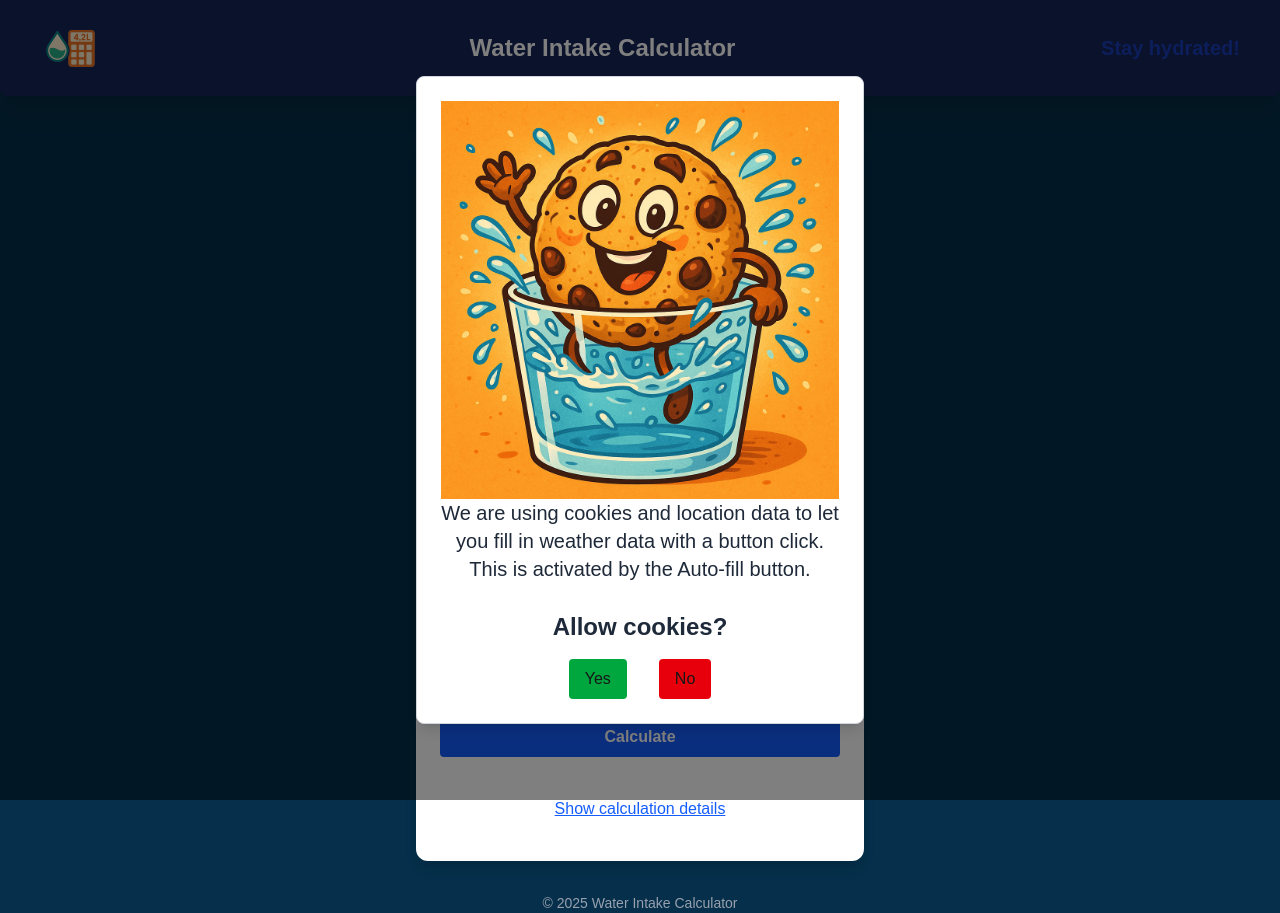
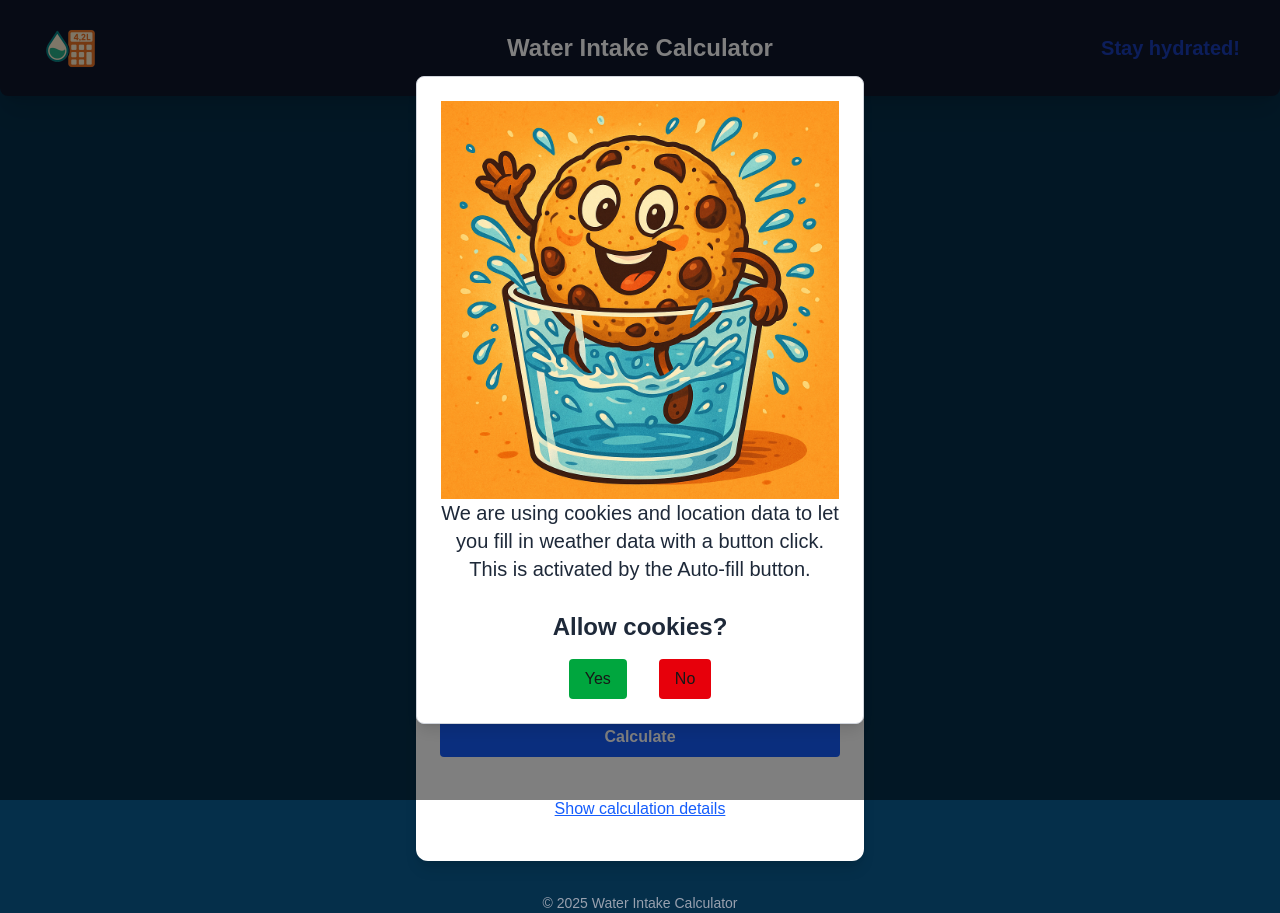
Before and after one commit to Knirkeli/water-calculator, a Next.js app: page / in a window 1280 px wide. Built offline with nearby package versions, Linux system fonts and the light colour scheme.

Commit message:
Bg endret på header

```diff
--- a/src/components/ui/header.tsx
+++ b/src/components/ui/header.tsx
@@ -1,8 +1,8 @@
 export default function Header() {
     return (
-        <header className="fixed top-0 left-0 flex items-center justify-between w-full mx-auto p-4 bg-blue-950 shadow-xl rounded-b-lg">
-            <img src="/Vannlogo.png" alt="Water calculator logo" className="h-16 ml-6" />
-            <h1 className="text-2xl font-bold text-white">Water Intake Calculator</h1>
+        <header className="fixed top-0 left-0 flex items-center justify-between w-full mx-auto p-4 bg-slate-900 shadow-xl rounded-b-lg">
+            <img src="/Vannlogo.png" alt="Water calculator logo" className="h-16 ml-6 z-10" />
+            <h1 className="absolute left-1/2 top-1/2 -translate-x-1/2 -translate-y-1/2 text-2xl font-bold text-white whitespace-nowrap">Water Intake Calculator</h1>
             <nav>
                 <p className="text-xl font-bold text-blue-800 mr-6">Stay hydrated!</p>
 
```
